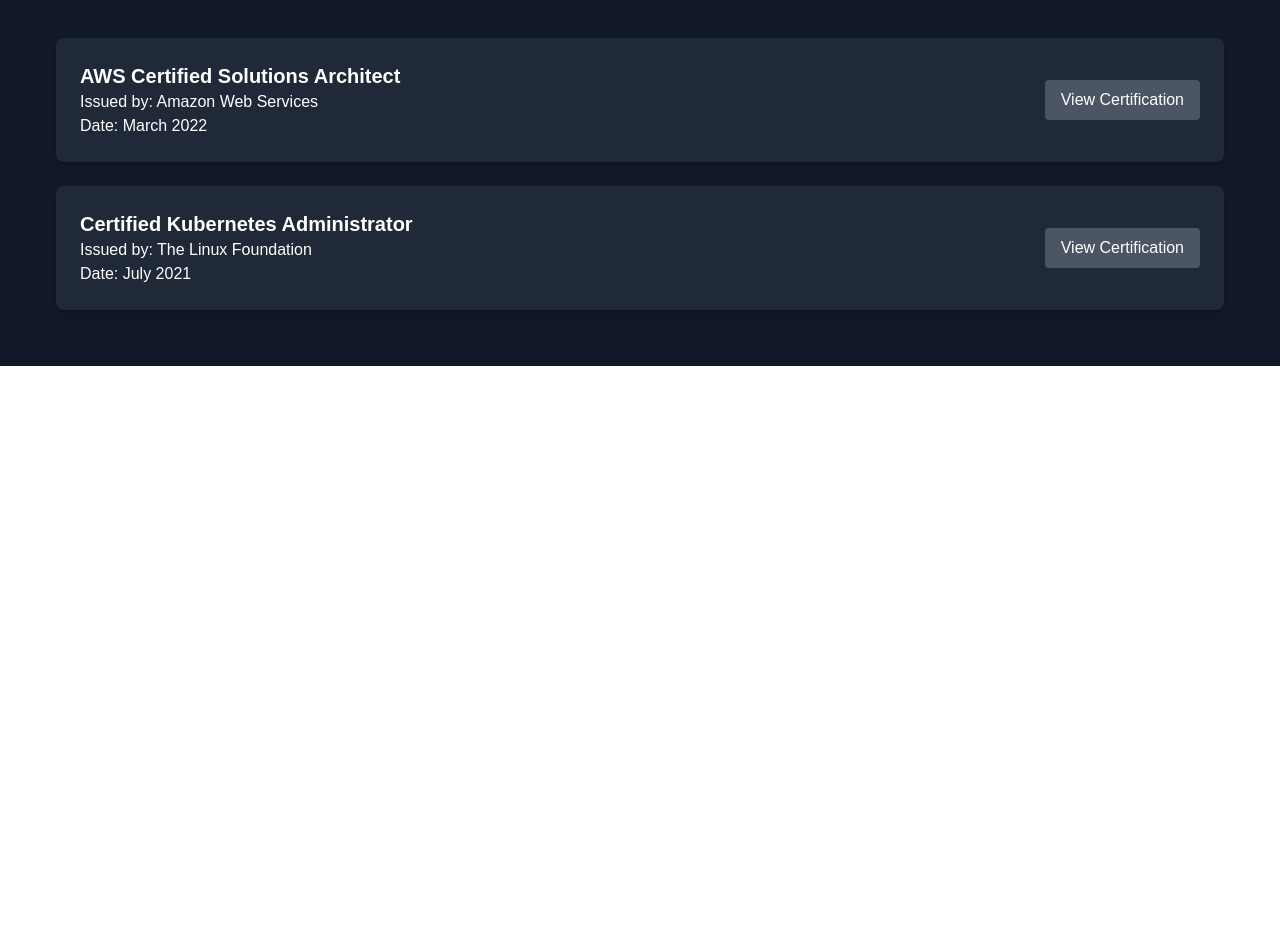
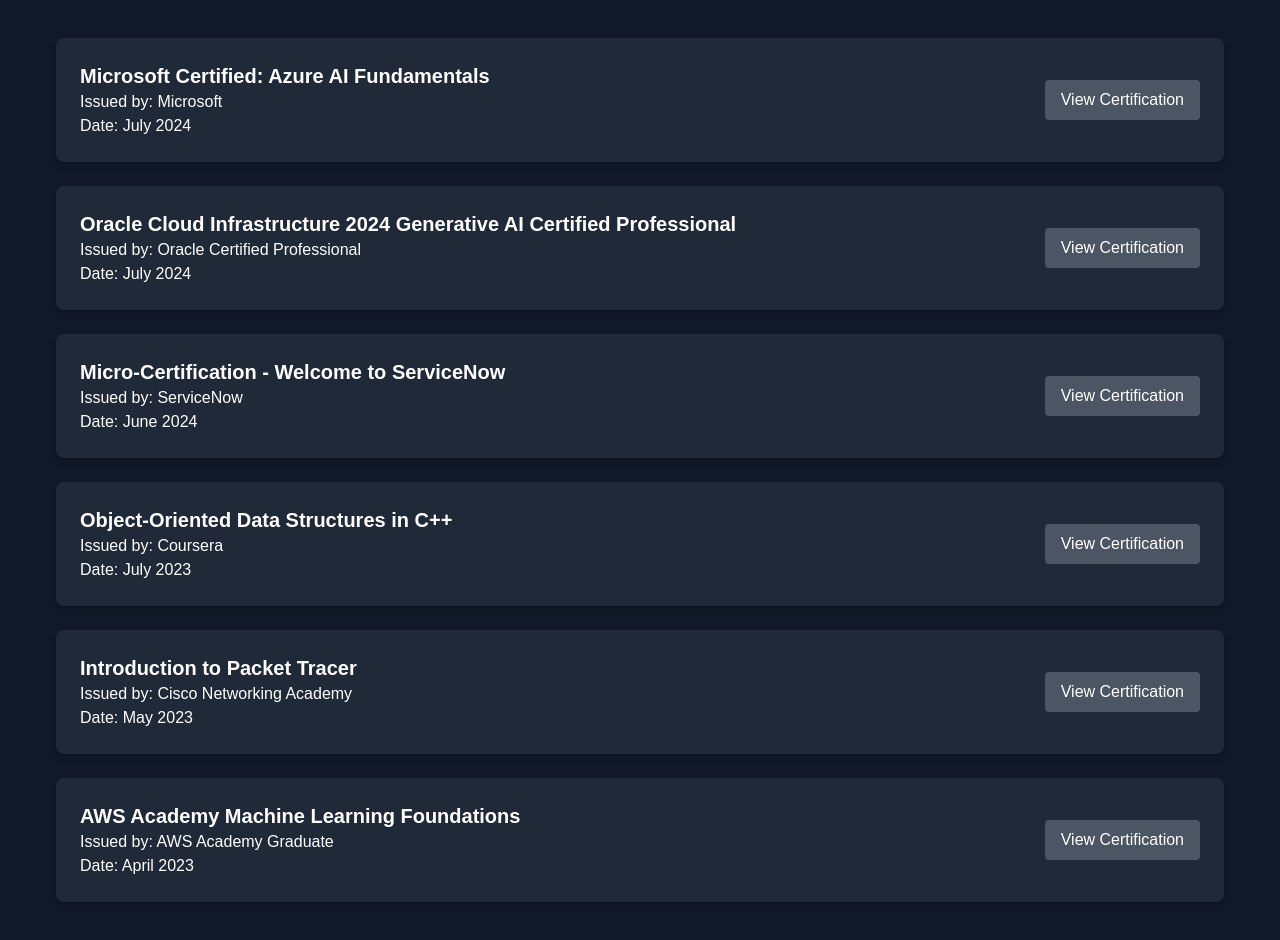
Before and after one commit to NigamAnanya/myportfolio, a Next.js app: page /Education in a window 1280 px wide. Shown: the part 968-1908 px from the top of the page. Before the commit the page ends 1334 px from the top, so only its background shows below. Built offline with nearby package versions, Linux system fonts and the light colour scheme.

Commit message:
Updated Certifications

```diff
--- a/pages/Education.tsx
+++ b/pages/Education.tsx
@@ -126,7 +126,7 @@
         'Machine Learning Techniques: Introduction to various machine learning algorithms and neural network basics.',
         'Natural Language Processing: Basics of NLP for text analysis and language understanding.',
       ],
-      logo: '/img/iit.jpg', // Replace with the actual path to your logo
+      logo: '/img/iit.jpg',
       website: 'https://www.iitrpr.ac.in/',
       period: '2024 - 2025',
     },
@@ -138,7 +138,7 @@
         'Apart from this, I have done courses on Deep Learning, Data Science, Cloud Computing and Full Stack Development.',
         'I have secured a CGPA of 9.15 out of 10',
       ],
-      logo: '/img/Srmseal.png', // Replace with the actual path to your logo
+      logo: '/img/Srmseal.png',
       website: 'https://www.srmist.edu.in/',
       period: '2021 - 2025',
     },
@@ -146,16 +146,41 @@
 
   const certificationData = [
     {
-      title: 'AWS Certified Solutions Architect',
-      issuer: 'Amazon Web Services',
-      date: 'March 2022',
-      link: 'https://aws.amazon.com/certification/',
+      title: 'Microsoft Certified: Azure AI Fundamentals',
+      issuer: 'Microsoft',
+      date: 'July 2024',
+      link: 'https://drive.google.com/file/d/1L5B8uLCma_slftQvHyZ22bijY6_5u_Vx/view?usp=sharing',
     },
     {
-      title: 'Certified Kubernetes Administrator',
-      issuer: 'The Linux Foundation',
-      date: 'July 2021',
-      link: 'https://www.cncf.io/certification/cka/',
+      title: 'Oracle Cloud Infrastructure 2024 Generative AI Certified Professional',
+      issuer: 'Oracle Certified Professional',
+      date: 'July 2024',
+      link: 'https://drive.google.com/file/d/1MnmoYIYOcCYvMthYXZ3lQodZ1R7vLsb-/view?usp=sharing',
+    },
+    {
+      title: 'Micro-Certification - Welcome to ServiceNow',
+      issuer: 'ServiceNow',
+      date: 'June 2024',
+      link: 'https://drive.google.com/file/d/1vgG1mLPHTs0y-slQs0exYJky2u2RmRlQ/view?usp=sharing',
+    },
+    {
+      title: 'Object-Oriented Data Structures in C++',
+      issuer: 'Coursera',
+      date: 'July 2023',
+      link: 'https://drive.google.com/file/d/1n72zM7rQDAGQD557kmQB-eK8V5D2evV4/view?usp=sharing',
+    },
+
+    {
+      title: 'Introduction to Packet Tracer',
+      issuer: 'Cisco Networking Academy',
+      date: 'May 2023',
+      link: 'https://drive.google.com/file/d/17r0_SRIQVJJNs0AJLXGkYyATcZsUR8qh/view?usp=sharing',
+    },
+    {
+      title: 'AWS Academy Machine Learning Foundations',
+      issuer: 'AWS Academy Graduate',
+      date: 'April 2023',
+      link: 'https://drive.google.com/file/d/1tkQ5UXMEkKv4bWthz4b0yvxGxekLYuZ3/view?usp=sharing',
     },
   ];
 
--- a/pages/index.tsx
+++ b/pages/index.tsx
@@ -66,40 +66,34 @@
         {/* Left Section: Text Content */}
         <div className="flex-1 space-y-6">
           <h1 className="text-5xl font-bold">
-            You <span className="font-light">R. Name</span>
+            <span className="font-light">Ananya Nigam</span>
           </h1>
           <p className="text-blue-500 dark:text-blue-400 text-xl cursor-pointer">
-            Affiliations. Address. Contacts. Motto. Etc.
+
           </p>
 
           <p className="text-lg">
-            Write your biography here. Tell the world about yourself. Link to your favorite{" "}
-            <span className="text-blue-500 dark:text-blue-400">subreddit</span>. You can put a picture in, too.
-            The code is already in, just name your picture{" "}
-            <code className="bg-gray-700 dark:text-blue-400 p-1 rounded">prof_pic.jpg</code> and put it
-            in the <code className="bg-gray-700 dark:text-blue-400 p-1 rounded">img/</code> folder.
+          I am Ananya Nigam, a skilled full-stack developer and final-year B.Tech Computer Science student at SRM Institute of Science and Technology with a CGPA of 9.15.
+          I specialize in designing and developing scalable, efficient web applications using modern technologies like
+            in the <code className=" text-blue-500 dark:text-blue-400 p-1 rounded">React.js, Node.js, MongoDB, and AWS.</code>
           </p>
 
           <p className="text-lg">
-            Put your address / P.O. box / other info right below your picture. You can also disable
-            any of these elements by editing the profile property of the YAML header of your{" "}
-            <code className="bg-gray-700 dark:text-blue-400 p-1 rounded">_pages/about.md</code>. Edit{" "}
-            <code className="bg-gray-700 dark:text-blue-400 p-1 rounded">_bibliography/papers.bib</code> and Jekyll will
-            render your publications page automatically.
+          With a strong foundation in software development and technical problem-solving, I am passionate about creating user-centric solutions that drive innovation.
+           My expertise spans
+            <code className=" text-blue-500 dark:text-blue-400 p-1 rounded"> frontend and backend development, database management,</code> and  <code className=" text-blue-500 dark:text-blue-400 p-1 rounded"> deploying robust systems </code> for diverse use cases.
           </p>
 
           <p className="text-lg">
-            Link to your social media connections, too. This theme is set up to use{" "}
-            <span className="text-blue-500 dark:text-blue-400">Font Awesome icons</span> and{" "}
-            <span className="text-blue-500 dark:text-blue-400">Academicons</span>, like the ones below. Add your
-            Facebook, Twitter, LinkedIn, Google Scholar, or just disable all of them.
+          Dedicated to continuous learning, I hold certifications in  <span className="text-blue-500 dark:text-blue-400">Azure AI Fundamentals</span> and{" "}
+          <span className="text-blue-500 dark:text-blue-400">cloud technologies.</span> I am committed to leveraging my skills to deliver impactful and efficient solutions in every professional endeavor.{" "}
           </p>
-
+{/*
           <div className="space-y-2 text-gray-600 dark:text-gray-300 text-lg">
             <p>555 your office number</p>
             <p>123 your address street</p>
             <p>Your City, State 12345</p>
-          </div>
+          </div> */}
         </div>
 
         {/* Right Section: Profile Picture */}
```
